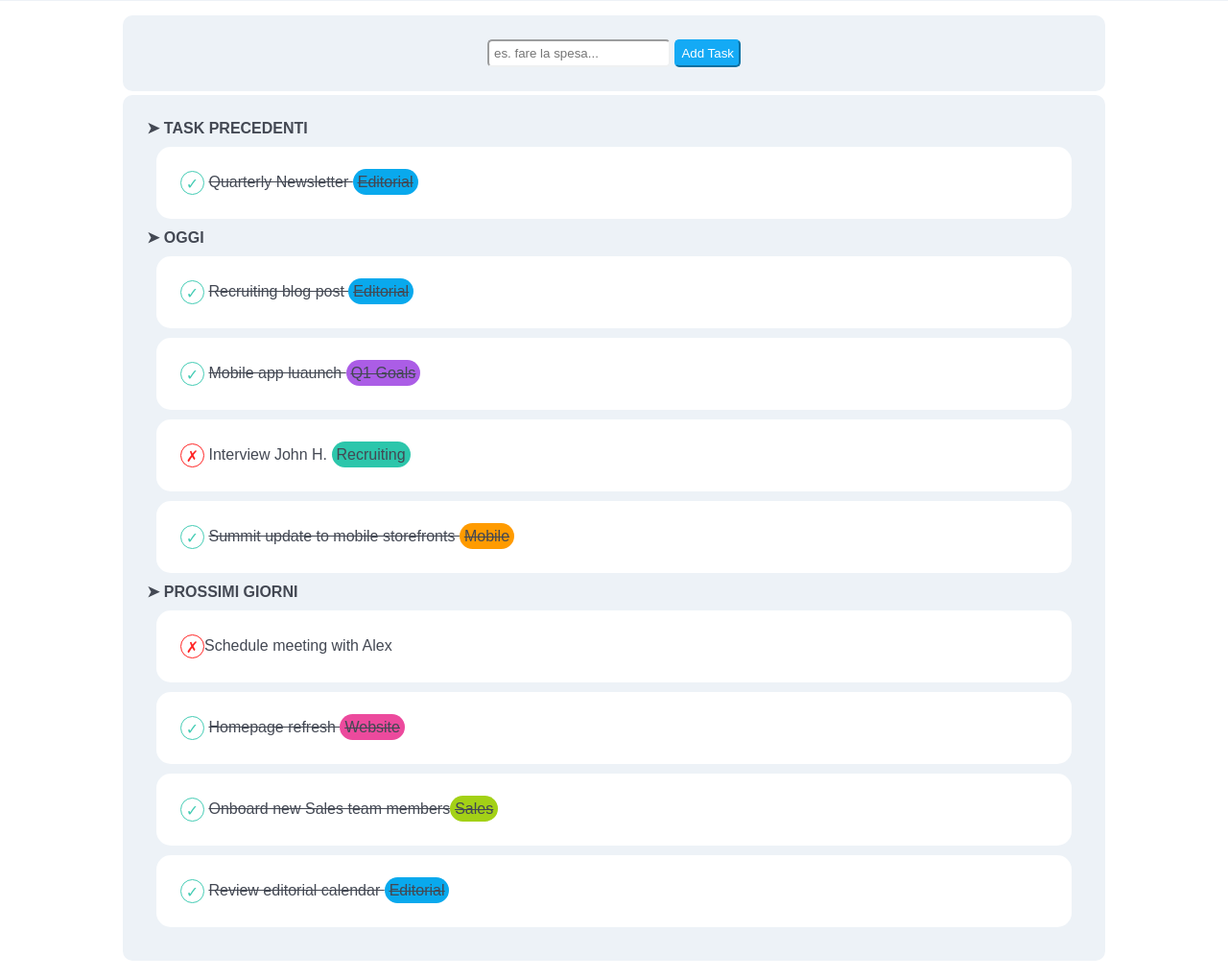
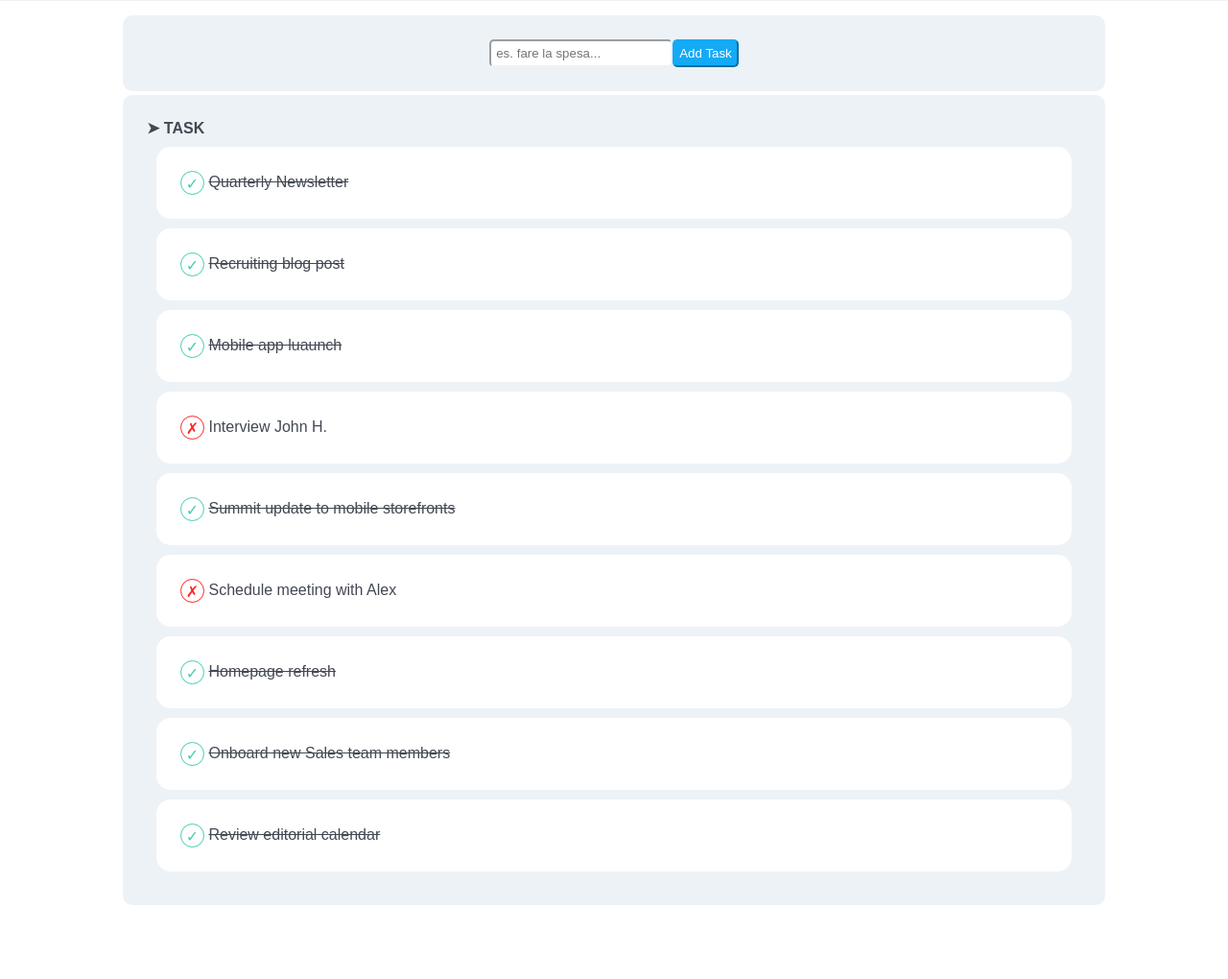
Before and after one commit to aniellonigrocogliano/vue-todolist, a plain HTML site: page index.html in a window 1280 px wide. Shown: the part 66-1086 px from the top of the page at 96% size. After the commit the page ends 1028 px from the top, so only its background shows below. Drawn offline with nearby package versions, Linux system fonts and the light colour scheme.

Commit message:
add: list in html

```diff
--- a/index.html
+++ b/index.html
@@ -4,6 +4,7 @@
 <head>
     <meta charset="UTF-8">
     <meta name="viewport" content="width=device-width, initial-scale=1.0">
+    <script src="https://unpkg.com/vue@3/dist/vue.global.js"></script>
     <link rel="stylesheet" href="./css/style.css">
     <title>html-css-toboolist</title>
 </head>
@@ -15,77 +16,35 @@
 
     </header>
     <!-- main -->
-    <main class="container">
+    <div id="app">
+    <main  class="container">
         <!-- box add -->
         <div class="box">
             <input class="form-control" type="text" placeholder="es. fare la spesa...">
-            <button class="btn">Add Task</button>
+            <button  class="btn">Add Task</button>
+
         </div>
         <div class="divider"></div>
         <!-- list -->
         <div class="box-list">
             <ul>
-                <li> <span class="title">&#10148; TASK PRECEDENTI</span>
+                <li> <span class="title">&#10148; TASK</span>
                     <ul>
-                        <li>
-                            <div class="box-list-2"> <span class="circle green ">&#10003;</span> <span
-                                    class="tex-through">Quarterly Newsletter <span
-                                        class="bblue radius tex-through">Editorial</span></span></div>
-                        </li>
-                    </ul>
-                </li>
-                <li><span class="title">&#10148; OGGI</span>
-                    <ul>
-                        <li>
-                            <div class="box-list-2"> <span class="circle green ">&#10003;</span> <span
-                                    class="tex-through">Recruiting blog post <span
-                                        class="bblue radius tex-through">Editorial</span></span></div>
-                        </li>
-                        <li>
-                            <div class="box-list-2"> <span class="circle green ">&#10003;</span> <span
-                                    class="tex-through">Mobile app luaunch <span class="bpurple radius tex-through">Q1
-                                        Goals</span></span></div>
-                        </li>
-                        <li>
-                            <div class="box-list-2"> <span class="circle red ">&#10007;</span> Interview John H. <span
-                                    class="bgreen radius ">Recruiting</span></div>
-                        </li>
-                        <li>
-                            <div class="box-list-2"> <span class="circle green ">&#10003;</span> <span
-                                    class="tex-through">Summit update to mobile storefronts <span
-                                        class="borange radius tex-through">Mobile</span></span></div>
-                        </li>
-                    </ul>
-                </li>
-                <li><span class="title">&#10148; PROSSIMI GIORNI</span>
-                    <ul>
-                        <li>
-                            <div class="box-list-2"> <span class="circle red ">&#10007;</span>Schedule meeting with Alex
-                            </div>
-                        </li>
-                        <li>
-                            <div class="box-list-2"> <span class="circle green ">&#10003;</span> <span
-                                    class="tex-through">Homepage refresh <span
-                                        class="bpink radius tex-through">Website</span></span></div>
-                        </li>
-                        <li>
-                            <div class="box-list-2"> <span class="circle green ">&#10003;</span> <span
-                                    class="tex-through">Onboard new Sales team members<span
-                                        class="bgreen-clear radius tex-through">Sales</span></span></div>
-                        </li>
-                        <li>
-                            <div class="box-list-2"> <span class="circle green ">&#10003;</span> <span
-                                    class="tex-through">Review editorial calendar <span
-                                        class="bblue radius tex-through">Editorial</span></span></div>
+                        <li v-for="todo in todoList">
+                            <div class="box-list-2"> <span v-if="todo.done" class="circle green ">&#10003;</span>
+                                <span v-if="!todo.done" class="circle red ">&#10007;</span> <span
+                                :class="{'tex-through':todo.done}">{{todo.text}} <span></span>
                         </li>
                     </ul>
                 </li>
             </ul>
         </div>
     </main>
+</div>
     <footer>
         <span class="divider"></span>
     </footer>
+    <script src="./js/script.js"></script>
 </body>
 
 </html>
--- a/js/script.js
+++ b/js/script.js
@@ -0,0 +1,54 @@
+const { createApp } = Vue;
+createApp({
+    data() {
+        return {
+            todoList: [
+                {
+                    text: 'Quarterly Newsletter',
+                    done: true,
+                },
+                {
+                    text: 'Recruiting blog post',
+                    done: true,
+                },
+                {
+                    text: 'Mobile app luaunch',
+                    done: true,
+                },
+                {
+                    text: 'Interview John H.',
+                    done: false,
+                },
+                {
+                    text: 'Summit update to mobile storefronts',
+                    done: true,
+                },
+                {
+                    text: 'Schedule meeting with Alex',
+                    done: false,
+                },
+                {
+                    text: 'Homepage refresh',
+                    done: true,
+                },
+                {
+                    text: 'Onboard new Sales team members',
+                    done: true,
+                },
+                {
+                    text: 'Review editorial calendar',
+                    done: true,
+                },
+            ]
+
+        };
+    },
+    created() {
+
+    },
+    methods: {
+
+},
+
+
+}).mount("#app");
```
